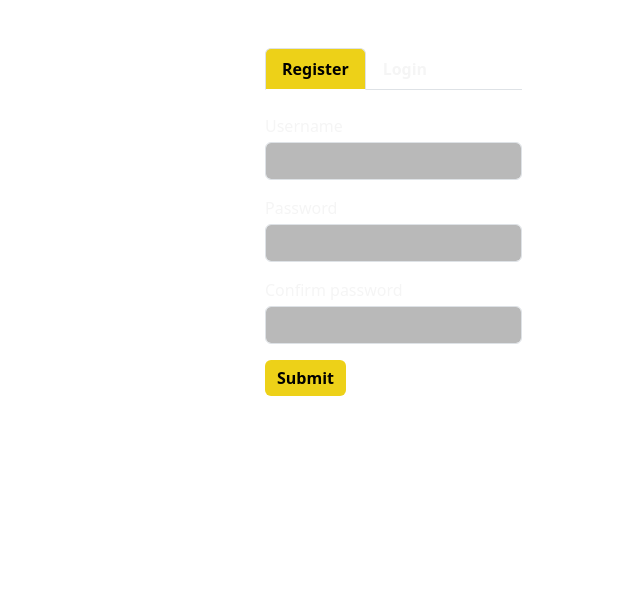
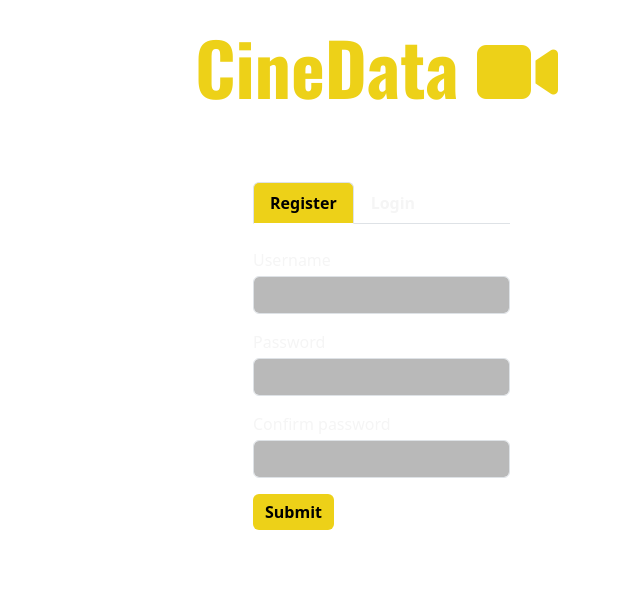
Before and after one commit to FlorinMiron98/CineData, a Flask app: page / in a window 1280 px wide. Shown: the top 601 px of the page, without its empty margins (640-1280 px from the left). Run offline with Flask 3, Linux system fonts and the light colour scheme; some libraries are stand-ins or nearby versions.

Commit message:
Re-create the index

```diff
--- a/templates/index.html
+++ b/templates/index.html
@@ -1,7 +1,14 @@
 {% extends 'base.html' %}
 <!-- prettier-ignore -->
 {% block content %}
-<div class="container d-flex justify-content-lg-end justify-content-center p-0">
+<div class="auth-container">
+  <div class="container py-4">
+    <h1 class="text-center text-lg-end display-2 fw-bold mb-4">
+      CineData <i class="fa-solid fa-video"></i>
+    </h1>
+    <div
+      class="container d-flex justify-content-lg-end justify-content-center p-0"
+    >
       <div class="tabs-container p-3 p-md-5 rounded">
         <!-- Tabs -->
         <ul class="nav nav-tabs mb-4" id="auth-tabs" role="tablist">
@@ -91,7 +98,9 @@
             tabindex="0"
           >
             <div class="mb-3">
-          <label for="login-username" class="form-label mb-1">Username</label>
+              <label for="login-username" class="form-label mb-1"
+                >Username</label
+              >
               <input
                 type="text"
                 class="form-control"
@@ -101,7 +110,9 @@
               />
             </div>
             <div class="mb-3">
-          <label for="login-password" class="form-label mb-1">Password</label>
+              <label for="login-password" class="form-label mb-1"
+                >Password</label
+              >
               <input
                 type="password"
                 class="form-control"
@@ -117,4 +128,6 @@
         </div>
       </div>
     </div>
+  </div>
+</div>
 {% endblock %}
```
Lines whose indentation alone changed are shown as unchanged.
